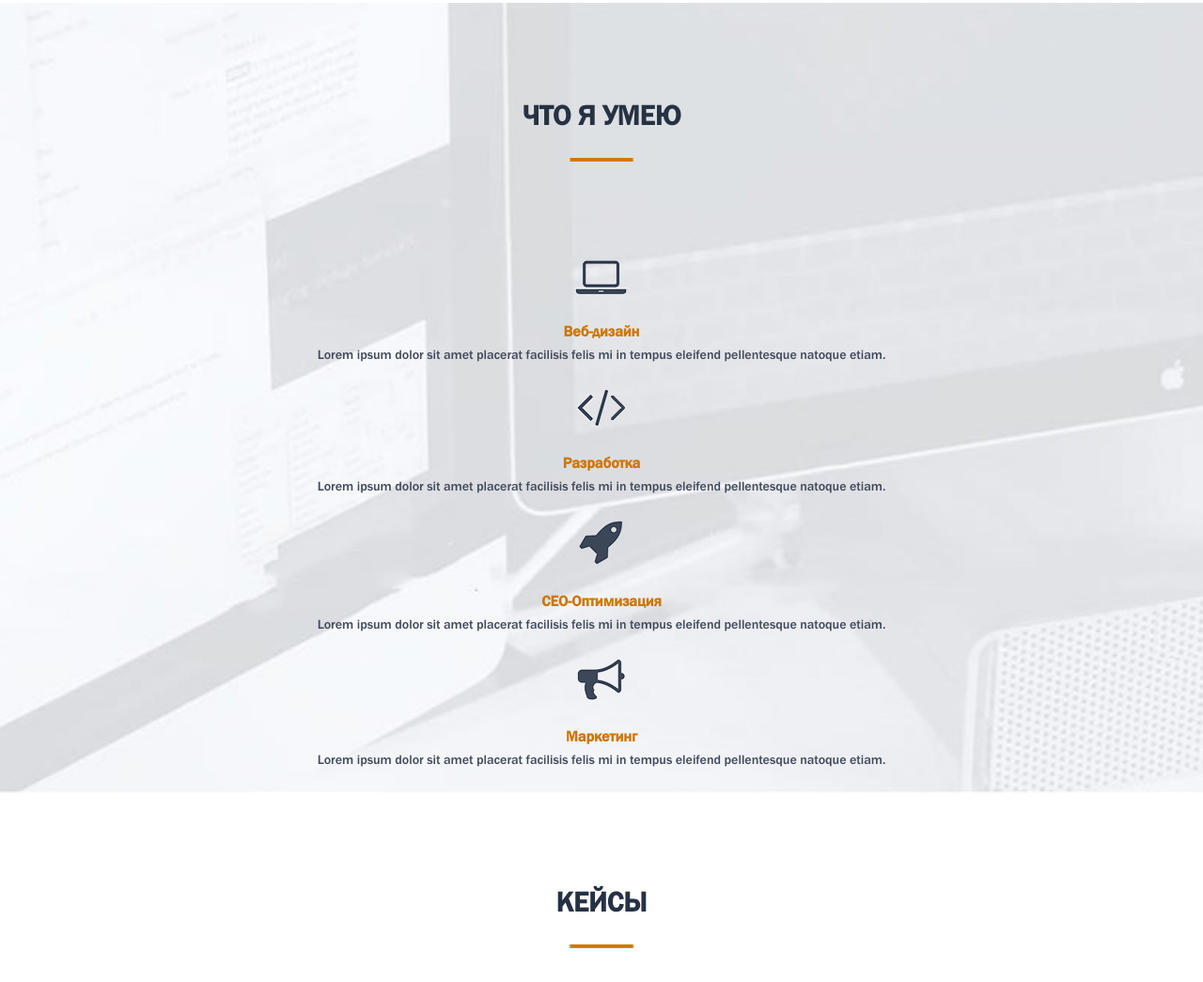
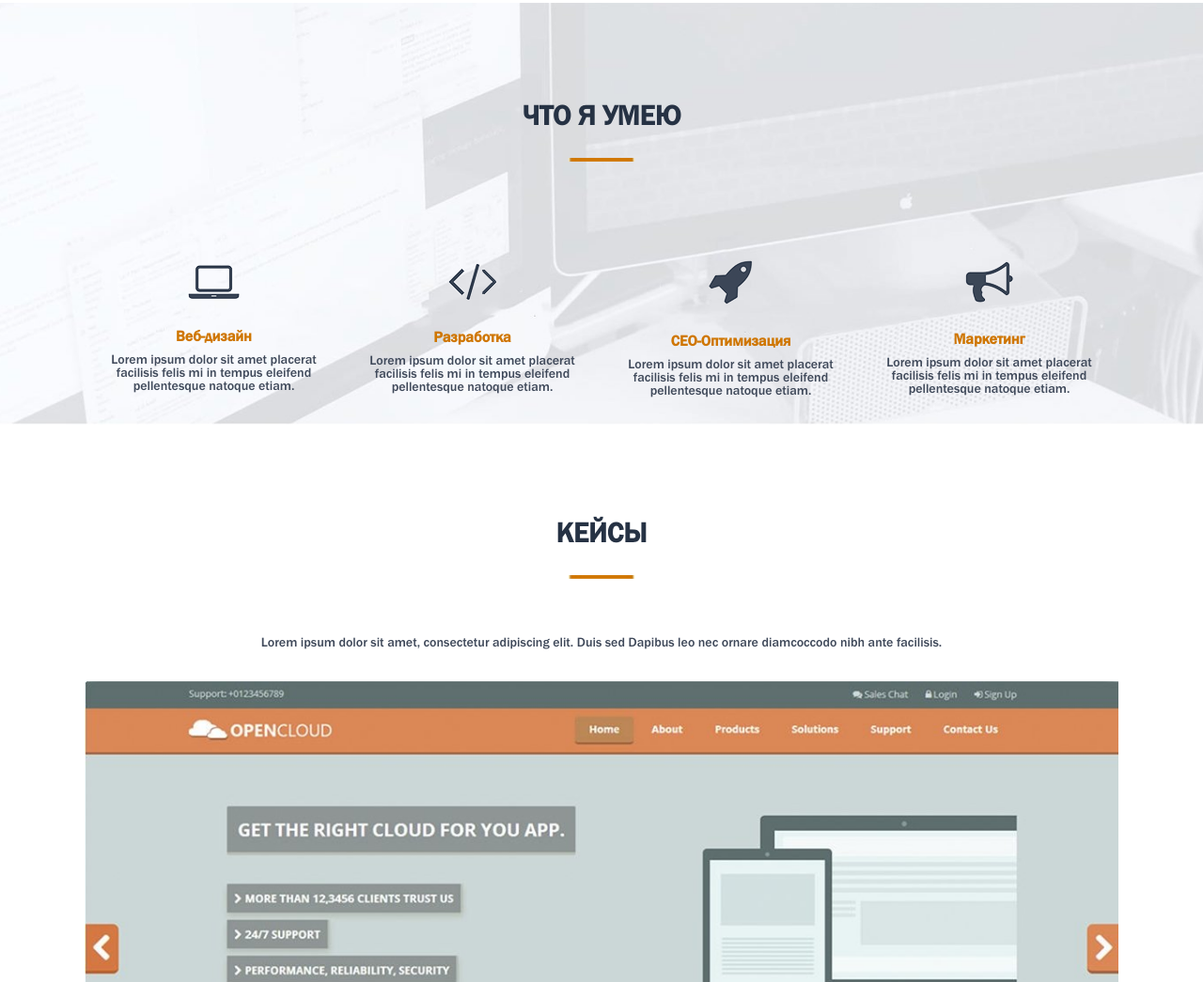
Before and after one commit to Nikolay8833/Nikolay8833.github.io, a plain HTML site: page src/index.html in a window 1280 px wide. Shown: the part 1494-2539 px from the top of the page at 94% size. Drawn offline with Linux system fonts and the light colour scheme.

Commit message:
Залил проект на сервер

```diff
--- a/src/css/media.css
+++ b/src/css/media.css
@@ -32,6 +32,8 @@
 
    div.skills__container {
       display: flex;
+      justify-content: space-around;
+      align-items: center;
       padding-top: 45px;
    }
 
--- a/src/css/style.css
+++ b/src/css/style.css
@@ -401,10 +401,6 @@ body {
 }
 
 .skills__container {
-   display: flex;
-   flex-direction: column;
-   justify-content: space-evenly;
-   align-items: center;
    text-align: center;
 }
 
```
